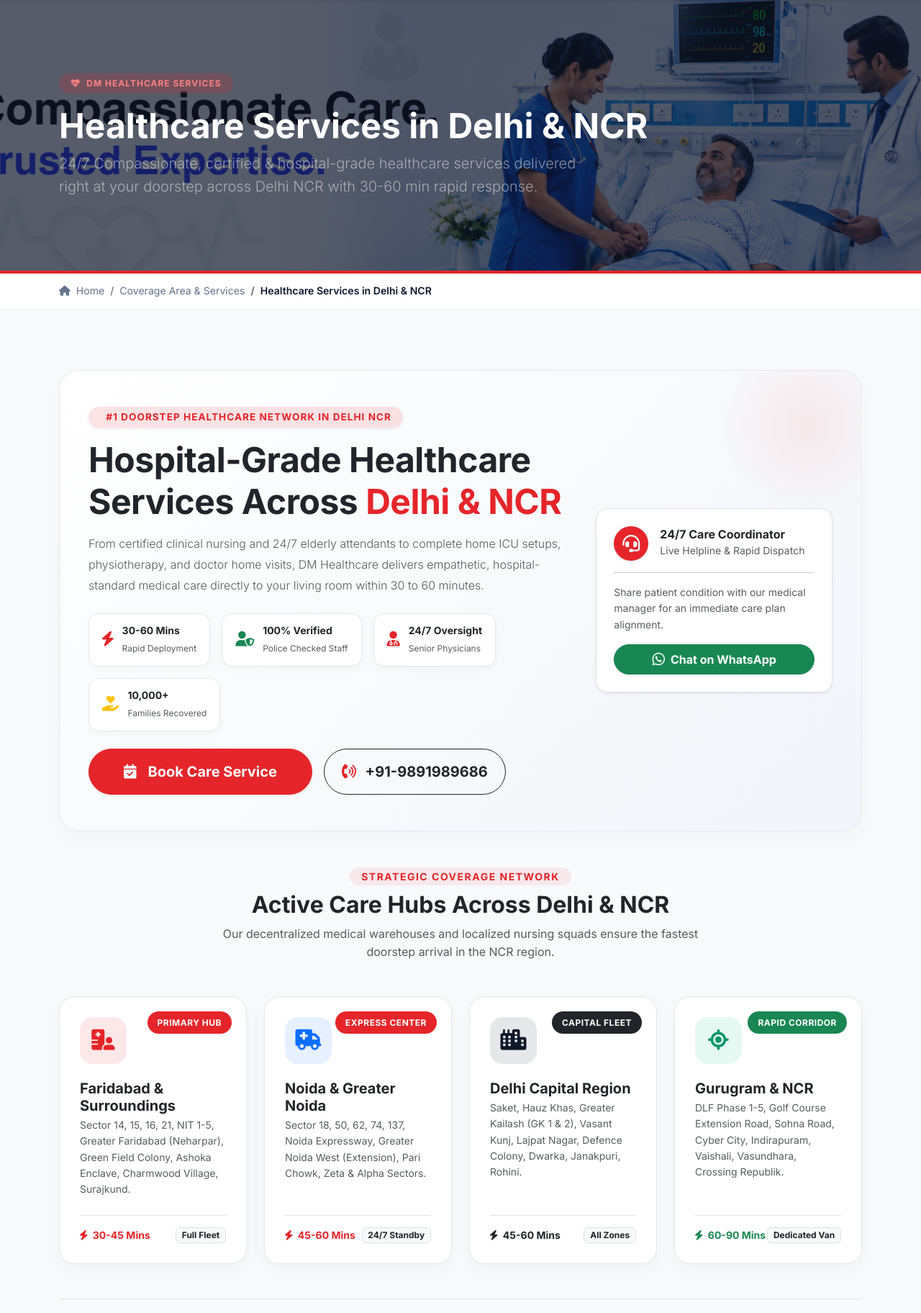
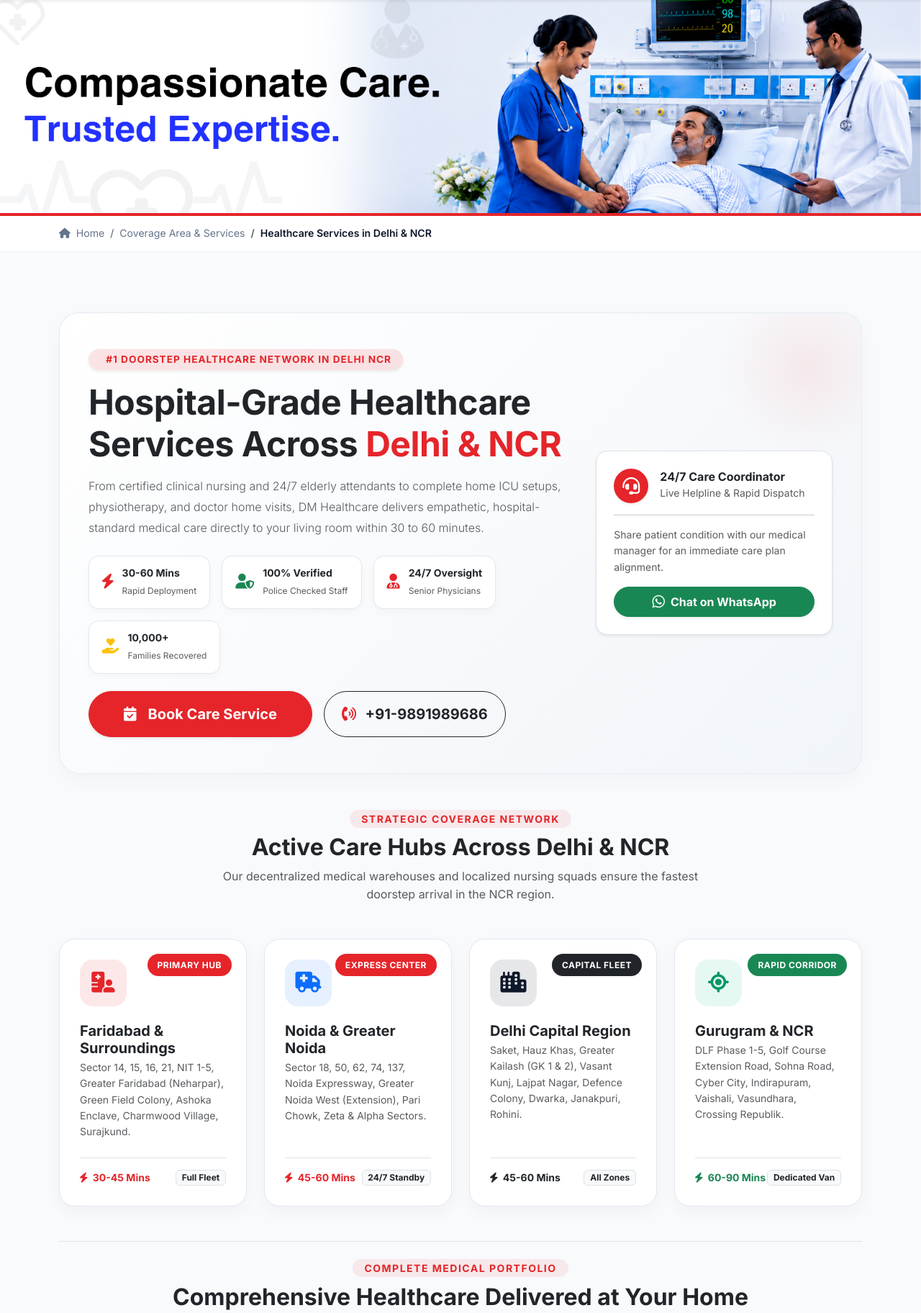
Before and after one commit to yugeshpandey22/Dmhealthcares, a PHP site: page /page.php?title=services-delhi-ncr in a window 1280 px wide. Shown: the part 128-1952 px from the top of the page at 72% size. Run offline with PHP 8.4, Linux system fonts and the light colour scheme; data comes from the database, SQL or seed files in the repository.

Commit message:
Remove all text overlays from page banners for fresh, clean visual presentation

```diff
--- a/page.php
+++ b/page.php
@@ -247,19 +247,11 @@ try {
     }
 </style>
 
-<!-- Page Header (Only show if not full page override) -->
+<!-- Page Header Banner (Clean, Fresh, No Text Clutter) -->
 <?php if(!isset($full_page_override) || !$full_page_override): ?>
-    <div class="page-header py-5 text-center text-md-start">
-        <div class="container">
-            <span class="badge px-3 py-2 rounded-pill fw-bold mb-3" style="background: rgba(229, 37, 42, 0.2); color: #FF8082; letter-spacing: 1px;">
-                <i class="fa-solid fa-heart-pulse me-1"></i> DM HEALTHCARE SERVICES
-            </span>
-            <h1 class="display-5 fw-bold text-white mb-2"><?= htmlspecialchars($display_title) ?></h1>
-            <p class="lead text-white-50 mb-0" style="max-width: 750px;">
-                <?= $short_desc ? htmlspecialchars($short_desc) : 'Professional, certified and compassionate healthcare delivered right at your doorstep across Delhi NCR.' ?>
-            </p>
-        </div>
-    </div>
+    <?php if(!empty($banner_image) && file_exists($banner_image)): ?>
+        <div class="page-header-banner" style="background: url('<?= htmlspecialchars($banner_image) ?>') center/cover no-repeat; height: 300px; width: 100%; border-bottom: 4px solid var(--primary-color);"></div>
+    <?php endif; ?>
 
     <!-- SEO Breadcrumb Navigation Bar -->
     <div class="breadcrumb-nav-bar">
```
